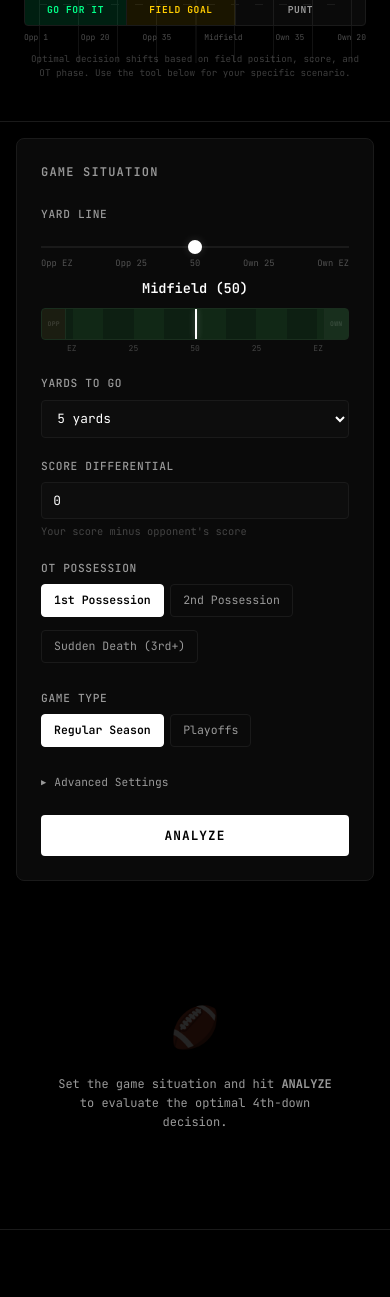
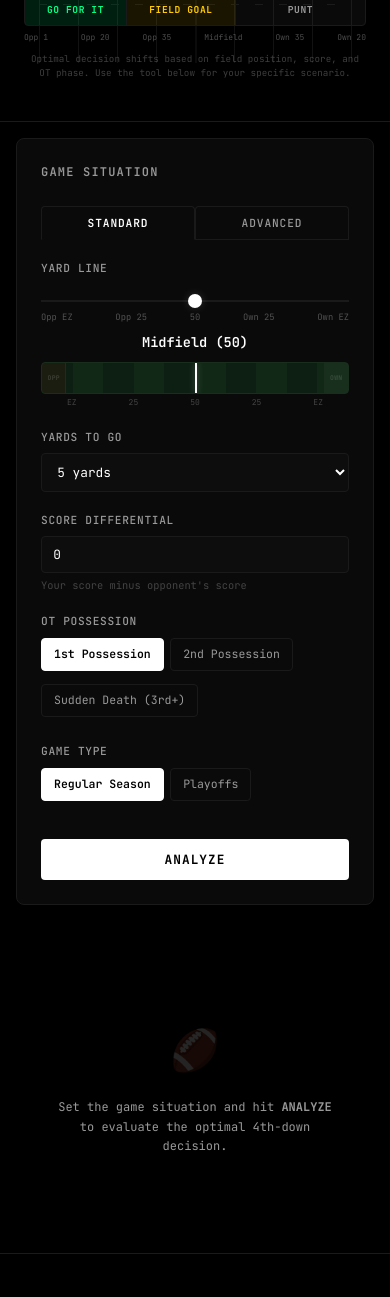
Before and after one commit to maiasalti/4th-down-OT-model-webapp, a Flask app: page / in a window 390 px wide. Shown: the part 265-1562 px from the top of the page. Run offline with Flask 3, Linux system fonts and the light colour scheme.

Commit message:
Redesign: tab-based layout for Standard/Advanced, wider container
- Replace expandable Advanced Settings dropdown with Standard/Advanced
  tab switcher for cleaner navigation
- Advanced tab uses 2-column grid layout for space efficiency
- Widen main container from 1100px to 1400px, input panel from 380px
  to 520px to reduce wasted horizontal space
- Responsive: collapses to single column on smaller screens

Co-Authored-By: Claude Opus 4.6 <noreply@anthropic.com>

```diff
--- a/static/app.js
+++ b/static/app.js
@@ -9,8 +9,9 @@ document.addEventListener("DOMContentLoaded", () => {
     const fieldMarker = document.getElementById("field-marker");
     const possRadios = document.querySelectorAll('input[name="possession"]');
     const oppResult = document.getElementById("opponent-result-group");
-    const advToggle = document.getElementById("advanced-toggle");
-    const advSettings = document.getElementById("advanced-settings");
+    const settingsTabs = document.querySelectorAll(".settings-tab");
+    const tabStandard = document.getElementById("tab-standard");
+    const tabAdvanced = document.getElementById("tab-advanced");
     const analyzeBtn = document.getElementById("analyze-btn");
     const loadingEl = document.getElementById("loading");
     const resultsContent = document.getElementById("results-content");
@@ -48,10 +49,15 @@ document.addEventListener("DOMContentLoaded", () => {
     possRadios.forEach((r) => r.addEventListener("change", checkPossession));
     checkPossession();
 
-    // --- Advanced settings ---
-    advToggle.addEventListener("click", () => {
-        advToggle.classList.toggle("open");
-        advSettings.classList.toggle("visible");
+    // --- Settings tabs ---
+    settingsTabs.forEach(tab => {
+        tab.addEventListener("click", () => {
+            settingsTabs.forEach(t => t.classList.remove("active"));
+            tab.classList.add("active");
+            const target = tab.dataset.tab;
+            tabStandard.style.display = target === "standard" ? "block" : "none";
+            tabAdvanced.style.display = target === "advanced" ? "block" : "none";
+        });
     });
 
     // --- Transparency toggle ---
--- a/static/style.css
+++ b/static/style.css
@@ -184,11 +184,11 @@ body {
 
 /* Main Layout */
 .main-container {
-    max-width: 1100px;
+    max-width: 1400px;
     margin: 0 auto;
     padding: 2rem 1.5rem;
     display: grid;
-    grid-template-columns: 380px 1fr;
+    grid-template-columns: 520px 1fr;
     gap: 2rem;
     align-items: start;
 }
@@ -468,43 +468,51 @@ select option {
     margin-bottom: 1.25rem;
 }
 
-/* Advanced settings */
-.advanced-toggle {
+/* Settings Tabs */
+.settings-tabs {
     display: flex;
-    align-items: center;
-    gap: 0.5rem;
-    cursor: pointer;
-    color: var(--muted);
-    font-size: 0.7rem;
-    margin-bottom: 0.75rem;
-    user-select: none;
+    gap: 0;
+    margin-bottom: 1.25rem;
+    border-bottom: 1px solid var(--border);
 }
 
-.advanced-toggle:hover {
-    color: var(--accent-dim);
+.settings-tab {
+    flex: 1;
+    padding: 0.55rem 1rem;
+    background: transparent;
+    border: 1px solid var(--border);
+    border-bottom: none;
+    border-radius: 4px 4px 0 0;
+    color: var(--muted);
+    font-family: inherit;
+    font-size: 0.7rem;
+    font-weight: 500;
+    cursor: pointer;
+    text-transform: uppercase;
+    letter-spacing: 0.08em;
+    transition: all 0.15s;
 }
 
-.advanced-toggle .arrow {
-    transition: transform 0.2s;
-    font-size: 0.55rem;
+.settings-tab:hover {
+    color: var(--accent-dim);
+    background: var(--hover);
 }
 
-.advanced-toggle.open .arrow {
-    transform: rotate(90deg);
+.settings-tab.active {
+    color: var(--text);
+    background: var(--card-bg);
+    border-color: var(--border);
+    border-bottom: 1px solid var(--card-bg);
+    margin-bottom: -1px;
+    font-weight: 600;
 }
 
-.advanced-settings {
-    overflow: hidden;
-    max-height: 0;
-    opacity: 0;
-    transition: max-height 0.3s ease, opacity 0.3s ease;
+/* Tab content */
+.tab-content {
+    animation: fadeIn 0.2s ease;
 }
 
-.advanced-settings.visible {
-    max-height: 3000px;
-    opacity: 1;
-}
-
+/* Advanced tab grid */
 .advanced-note {
     font-size: 0.65rem;
     color: var(--muted);
@@ -1259,15 +1277,18 @@ select option {
 /* ================================================================
    Responsive
    ================================================================ */
-@media (max-width: 900px) {
+@media (max-width: 1100px) {
     .main-container {
         grid-template-columns: 1fr;
+        max-width: 700px;
     }
 
     .input-panel {
         position: static;
     }
+}
 
+@media (max-width: 900px) {
     .cards-row {
         grid-template-columns: 1fr;
     }
--- a/templates/index.html
+++ b/templates/index.html
@@ -65,6 +65,15 @@
         <h2>Game Situation</h2>
         <form id="analysis-form">
 
+            <!-- Tab bar -->
+            <div class="settings-tabs">
+                <button type="button" class="settings-tab active" data-tab="standard">Standard</button>
+                <button type="button" class="settings-tab" data-tab="advanced">Advanced</button>
+            </div>
+
+            <!-- Standard tab -->
+            <div class="tab-content" id="tab-standard">
+
                 <!-- Yard Line -->
                 <div class="form-group">
                     <label for="yardline">Yard Line</label>
@@ -80,7 +89,7 @@
                     </div>
                     <div class="yard-display" id="yard-display">Midfield (50)</div>
 
-                <!-- Field Visualization (directly under yard line) -->
+                    <!-- Field Visualization -->
                     <div class="field-viz-inline">
                         <div class="field-container">
                             <div class="field-endzone-left">OPP</div>
@@ -181,80 +190,67 @@
                     </div>
                 </div>
 
-            <!-- Advanced Settings -->
-            <div class="advanced-toggle" id="advanced-toggle">
-                <span class="arrow">&#9654;</span> Advanced Settings
-            </div>
-            <div class="advanced-settings" id="advanced-settings">
+            </div> <!-- end tab-standard -->
+
+            <!-- Advanced tab -->
+            <div class="tab-content" id="tab-advanced" style="display:none">
                 <p class="advanced-note">Leave these at defaults for league-average performance. Override to model a specific team's strengths.</p>
 
-                <div class="advanced-section-label">Punter Quality</div>
+                <div class="adv-grid">
+                    <div class="adv-col">
+                        <div class="advanced-section-label">Offensive Quality</div>
                         <div class="form-group">
-                    <label for="adv-punt-dist">Avg Punt Distance <span class="label-detail">(6-game rolling avg, yards)</span></label>
-                    <input type="number" id="adv-punt-dist" value="45.9" step="0.1" min="30" max="60">
-                    <p class="hint">League avg: 45.9 · Elite: 50+ · Below avg: &lt;42</p>
+                            <label for="adv-off-epa">Off. EPA/Play <span class="label-detail">(15-game rolling)</span></label>
+                            <input type="number" id="adv-off-epa" value="0.00" step="0.01" min="-0.3" max="0.3">
+                            <p class="hint">Avg: 0.00 · Top: +0.15 · Bottom: −0.10</p>
                         </div>
                         <div class="form-group">
-                    <label for="adv-inside20">Inside-20 Rate <span class="label-detail">(6-game rolling avg)</span></label>
-                    <input type="number" id="adv-inside20" value="0.44" step="0.01" min="0" max="1">
-                    <p class="hint">League avg: 0.44 · Elite: 0.55+ · Below avg: &lt;0.35</p>
-                </div>
-
-                <div class="advanced-section-label">Offensive Quality</div>
-                <div class="form-group">
-                    <label for="adv-off-epa">Offensive EPA per Play <span class="label-detail">(15-game rolling avg)</span></label>
-                    <input type="number" id="adv-off-epa" value="0.00" step="0.01" min="-0.3" max="0.3">
-                    <p class="hint">League avg: 0.00 · Top offense: +0.15 · Bottom: −0.10</p>
+                            <label for="adv-off-success-rate">Off. Success Rate <span class="label-detail">(15-game rolling)</span></label>
+                            <input type="number" id="adv-off-success-rate" value="0.42" step="0.01" min="0.20" max="0.65">
+                            <p class="hint">Avg: 0.42 · Top: 0.50+ · Bottom: &lt;0.35</p>
                         </div>
                         <div class="form-group">
-                    <label for="adv-off-success-rate">Offensive Success Rate <span class="label-detail">(15-game rolling avg)</span></label>
-                    <input type="number" id="adv-off-success-rate" value="0.42" step="0.01" min="0.20" max="0.65">
-                    <p class="hint">League avg: 0.42 · Top offense: 0.50+ · Bottom: &lt;0.35</p>
-                </div>
-                <div class="form-group">
-                    <label for="adv-off-ppg">Offensive Points per Game <span class="label-detail">(15-game rolling avg)</span></label>
+                            <label for="adv-off-ppg">Off. Points/Game <span class="label-detail">(15-game rolling)</span></label>
                             <input type="number" id="adv-off-ppg" value="23.0" step="0.5" min="10" max="40">
-                    <p class="hint">League avg: 23.0 · Top offense: 28+ · Bottom: &lt;17</p>
+                            <p class="hint">Avg: 23.0 · Top: 28+ · Bottom: &lt;17</p>
                         </div>
 
                         <div class="advanced-section-label">Opposing Defense Quality</div>
                         <div class="form-group">
-                    <label for="adv-def-epa">Defensive EPA per Play Allowed <span class="label-detail">(15-game rolling avg)</span></label>
+                            <label for="adv-def-epa">Def. EPA/Play Allowed <span class="label-detail">(15-game rolling)</span></label>
                             <input type="number" id="adv-def-epa" value="0.00" step="0.01" min="-0.3" max="0.3">
-                    <p class="hint">League avg: 0.00 · Weak defense (easier): +0.10 · Elite defense: −0.10</p>
+                            <p class="hint">Avg: 0.00 · Weak: +0.10 · Elite: −0.10</p>
                         </div>
                         <div class="form-group">
-                    <label for="adv-def-success-rate">Defensive Success Rate Allowed <span class="label-detail">(15-game rolling avg)</span></label>
+                            <label for="adv-def-success-rate">Def. Success Rate Allowed <span class="label-detail">(15-game rolling)</span></label>
                             <input type="number" id="adv-def-success-rate" value="0.42" step="0.01" min="0.20" max="0.65">
-                    <p class="hint">League avg: 0.42 · Weak defense (easier): 0.48+ · Elite: &lt;0.36</p>
+                            <p class="hint">Avg: 0.42 · Weak: 0.48+ · Elite: &lt;0.36</p>
                         </div>
                         <div class="form-group">
-                    <label for="adv-def-ppg">Defensive Points per Game Allowed <span class="label-detail">(15-game rolling avg)</span></label>
+                            <label for="adv-def-ppg">Def. Points/Game Allowed <span class="label-detail">(15-game rolling)</span></label>
                             <input type="number" id="adv-def-ppg" value="23.0" step="0.5" min="10" max="40">
-                    <p class="hint">League avg: 23.0 · Weak defense (easier): 27+ · Elite: &lt;18</p>
+                            <p class="hint">Avg: 23.0 · Weak: 27+ · Elite: &lt;18</p>
                         </div>
 
-                <div class="advanced-section-label">Kicker Quality</div>
+                        <div class="advanced-section-label">Special Teams</div>
                         <div class="form-group">
-                    <label for="adv-fg-rate">Kicker FG Make Rate <span class="label-detail">(6-game rolling avg)</span></label>
+                            <label for="adv-punt-dist">Avg Punt Distance <span class="label-detail">(6-game rolling, yds)</span></label>
+                            <input type="number" id="adv-punt-dist" value="45.9" step="0.1" min="30" max="60">
+                            <p class="hint">Avg: 45.9 · Elite: 50+ · Below: &lt;42</p>
+                        </div>
+                        <div class="form-group">
+                            <label for="adv-inside20">Inside-20 Rate <span class="label-detail">(6-game rolling)</span></label>
+                            <input type="number" id="adv-inside20" value="0.44" step="0.01" min="0" max="1">
+                            <p class="hint">Avg: 0.44 · Elite: 0.55+ · Below: &lt;0.35</p>
+                        </div>
+                        <div class="form-group">
+                            <label for="adv-fg-rate">Kicker FG Make Rate <span class="label-detail">(6-game rolling)</span></label>
                             <input type="number" id="adv-fg-rate" value="" step="0.01" min="0" max="1" placeholder="league avg by distance">
-                    <p class="hint">Leave blank for league avg · Elite: 0.90+ · Below avg: &lt;0.75</p>
+                            <p class="hint">Blank = league avg · Elite: 0.90+ · Below: &lt;0.75</p>
+                        </div>
                     </div>
 
-                <div class="advanced-section-label">Play Type</div>
-                <div class="form-group">
-                    <label for="adv-shotgun">
-                        <input type="checkbox" id="adv-shotgun" checked> Shotgun Formation
-                    </label>
-                    <p class="hint">Most 4th-down attempts use shotgun</p>
-                </div>
-                <div class="form-group">
-                    <label for="adv-no-huddle">
-                        <input type="checkbox" id="adv-no-huddle"> No Huddle
-                    </label>
-                    <p class="hint">Check if the offense is running a hurry-up / no-huddle</p>
-                </div>
-
+                    <div class="adv-col">
                         <div class="advanced-section-label">Game Context</div>
                         <div class="form-group">
                             <label for="adv-home">Home / Away</label>
@@ -288,6 +284,20 @@
                             </select>
                         </div>
 
+                        <div class="advanced-section-label">Play Type</div>
+                        <div class="form-group">
+                            <label for="adv-shotgun">
+                                <input type="checkbox" id="adv-shotgun" checked> Shotgun Formation
+                            </label>
+                            <p class="hint">Most 4th-down attempts use shotgun</p>
+                        </div>
+                        <div class="form-group">
+                            <label for="adv-no-huddle">
+                                <input type="checkbox" id="adv-no-huddle"> No Huddle
+                            </label>
+                            <p class="hint">Hurry-up / no-huddle offense</p>
+                        </div>
+
                         <div class="advanced-section-label">Weather &amp; Venue</div>
                         <div class="form-group">
                             <label for="adv-dome">
@@ -303,7 +313,7 @@
                         <div class="form-group">
                             <label for="adv-wind-gust">Wind Gust <span class="label-detail">(peak MPH, optional)</span></label>
                             <input type="number" id="adv-wind-gust" value="" step="1" min="0" max="60" placeholder="defaults to wind speed">
-                    <p class="hint">Leave blank to default to wind speed</p>
+                            <p class="hint">Blank = defaults to wind speed</p>
                         </div>
                         <div class="form-group">
                             <label for="adv-temp">Temperature <span class="label-detail">(°F)</span></label>
@@ -326,6 +336,8 @@
                             <label for="adv-altitude">Altitude <span class="label-detail">(feet)</span></label>
                             <input type="number" id="adv-altitude" value="0" step="100" min="0" max="6000">
                             <p class="hint">Sea level: 0 · Denver: 5,280 · Mexico City: 7,350</p>
+                        </div>
+                    </div>
                 </div>
             </div>
 
```
Also changed, not shown: other parts of static/style.css (+25 -11 lines). Lines whose indentation alone changed are shown as unchanged.
